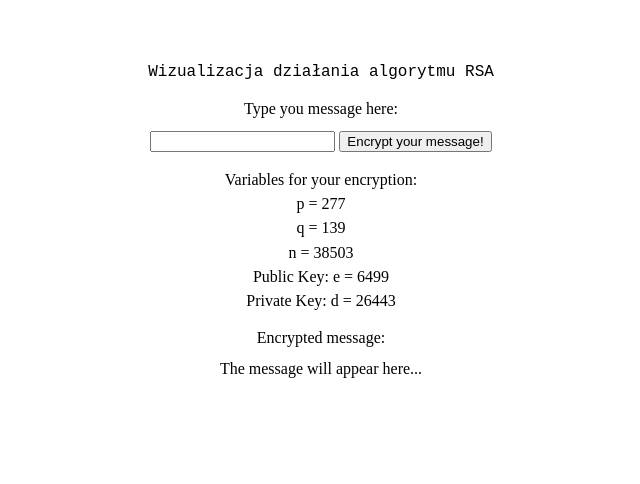
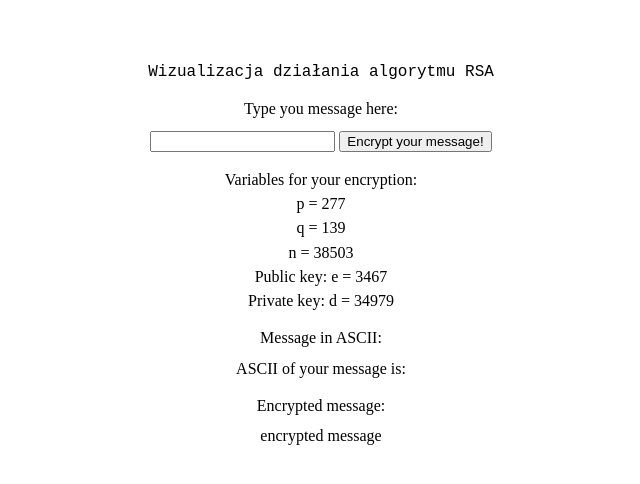
Before and after one commit to ppjotrek/RSA, a plain HTML site: page index.html in a window 1280 px wide. Both pictures are taken after a click on the button "Encrypt your message!". Shown: the whole page, without its empty margins (319-959 px from the left). Drawn offline with Linux system fonts and the light colour scheme.

Commit message:
ASCII encoding added

```diff
--- a/index.html
+++ b/index.html
@@ -15,7 +15,7 @@
     <div class="content" id="algorithm-variables">
         <div class="message" id="input-header">Type you message here: </div>
         <input type="text" id="input">
-        <button type="button" class="encrypt-button">Encrypt your message!</button>
+        <button type="button" class="encrypt-button" onclick="submit()">Encrypt your message!</button>
         <div class="variable-header">Variables for your encryption:</div>
         <div class="variable" id="p">p</div>
         <div class="variable" id="q">q</div>
@@ -23,6 +23,9 @@
         <div class="variable" id="e">Public Key: e</div>
         <div class="variable" id="d">Private Key: d</div>
 
+        <div class="message" id="encoded-header">Message in ASCII: </div>
+        <div id="encoded-message">The message in ASCII will appear here...</div>
+
         <div class="message" id="encrypted-header">Encrypted message: </div>
         <div id="encrypted-message">The message will appear here...</div>
     </div>
--- a/script.js
+++ b/script.js
@@ -1,6 +1,17 @@
-window.onload = function(){
+/*window.onload = function(){
   generateKeys();
+}*/
+
+function submit(){ //TODO: osobny przycisk "generate-keys" i osobny "encrypt-button"
+  var keys = generateKeys();
+  var n = keys[0];
+  var e = keys[1];
   var message = document.getElementById("input").value;
+  messageDiv = document.getElementById("encoded-message");
+  ascii = encodeToAscii(message);
+  messageDiv.innerHTML = ascii;
+  encryptedDiv = document.getElementById("encrypted-message");
+  encryptedDiv.innerHTML = "encrypted message"; //TODO: EncodeToAscii zwraca tablicę, osobna funkcja konwertuje ją na stringa, i wyświetla jako kod, a tu dalej przekazywana jest tablica
 }
 
 function generatePrime(){
@@ -53,6 +64,8 @@ function isPrime(x){
 
 function generateKeys(){
 
+  var keysArr = [];
+
   flag = true;
   while(flag){
     p = generatePrime();
@@ -67,6 +80,8 @@ function generateKeys(){
 
   var n = p*q;
 
+  keysArr.push(n);
+
   var fi = (p-1) * (q-1);
   console.log("fi:");
   console.log(fi);
@@ -74,40 +89,58 @@ function generateKeys(){
   flag = true;
 
   while(flag){
-    var e = Math.floor(Math.random() * 10000); //TODO: GCD function, bo to ma być względnie pierwsze z fi
+    var e = Math.floor(Math.random() * 10000);
     if(e < fi)
       if(gcd(e, fi) == 1){
         flag = false;
       }
   }
 
+  keysArr.push(e);
+
   var e_inv = findModInverse(e, fi);
   var d = e_inv % fi;
 
+  keysArr.push(d);
+
   pCell = document.getElementById("p");
-  pCell.innerHTML += " = " + `${p}`;
+  pCell.innerHTML = "p = " + `${p}`;
   qCell = document.getElementById("q");
-  qCell.innerHTML += " = " + `${q}`;
+  qCell.innerHTML = "q = " + `${q}`;
   pCell = document.getElementById("n");
-  pCell.innerHTML += " = " + `${n}`;
+  pCell.innerHTML = "n = " + `${n}`;
   pCell = document.getElementById("e");
-  pCell.innerHTML += " = " + `${e}`;
+  pCell.innerHTML = "Public key: e = " + `${e}`;
   pCell = document.getElementById("d");
-  pCell.innerHTML += " = " + `${d}`;
+  pCell.innerHTML = "Private key: d = " + `${d}`;
 
-  return n, e;
+  return keysArr; //[n, e, d]
 
+}
+
+function encodeToAscii(message){
+
+  var charCodeArr = [];
+  var str = "ASCII of your message is: ";
+
+  for(let i = 0; i < message.length; i++){
+    let code = message.charCodeAt(i);
+    charCodeArr.push(code);
+    str += message.charCodeAt(i);
+    str+= " ";
+  }
+
+  return str;
+  //return charCodeArr;
 }
 
 function encrypt(message, n, e){
 
-  var newMessage = message**(e%n);
+  var eMod = e%n;
 
-  messageDiv = document.getElementById("encrypted-message");
-  messageDiv.innerHTML = newMessage;
+  var newMessage = Math.pow(message, eMod);
 
   return newMessage;
-
 }
 
 function findModInverse(e, phi) {
```
